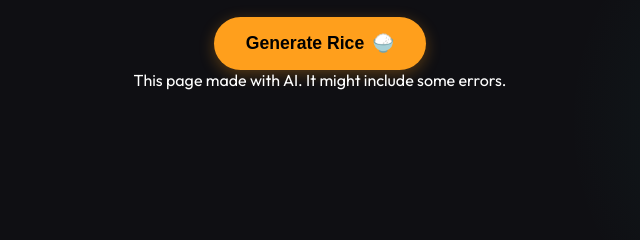
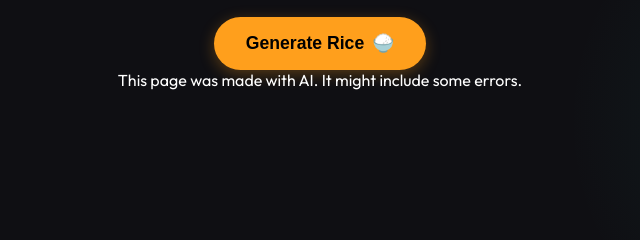
Before and after one commit to to-rin/Random-Rice-Generator, a plain HTML site: page index.html in a window 1280 px wide. Shown: the part 519-759 px from the top of the page, 320-960 px from the left. Drawn offline with Linux system fonts and the light colour scheme.

Commit message:
Correct typo in paragraph text

```diff
--- a/index.html
+++ b/index.html
@@ -61,7 +61,7 @@
             </div>
             <section>
                 <div>
-                    <p>This page made with AI. It might include some errors.</p>
+                    <p>This page was made with AI. It might include some errors.</p>
                 </div>
             </section>
         </main>
```
